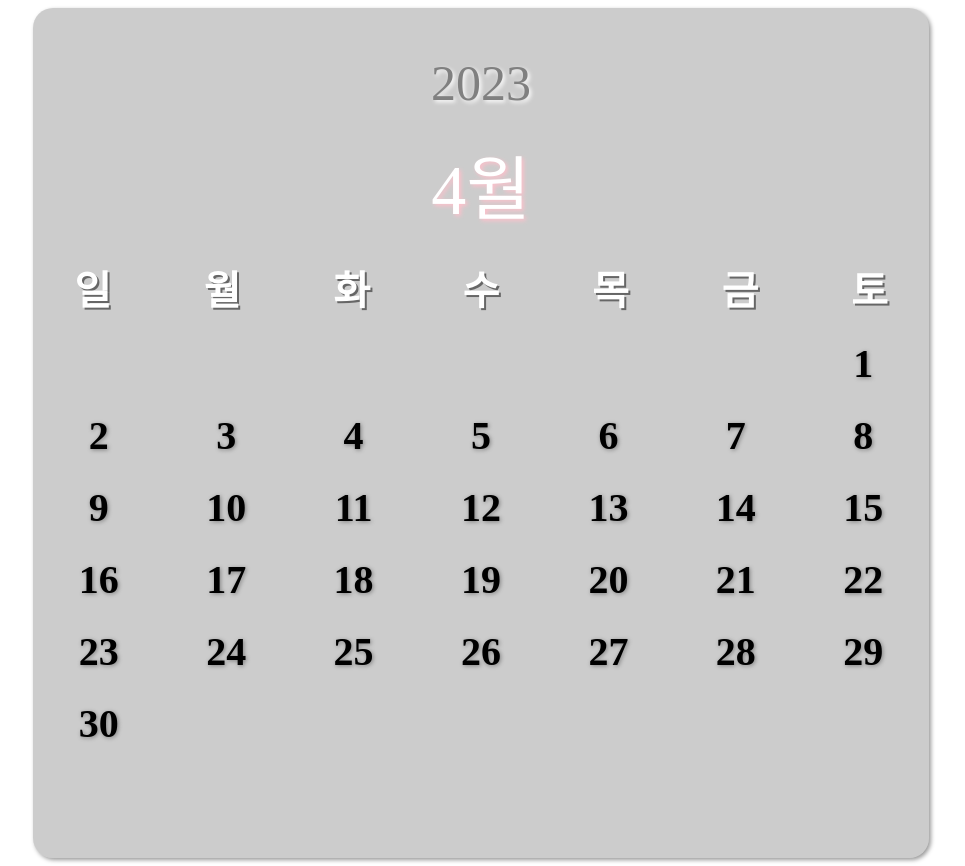
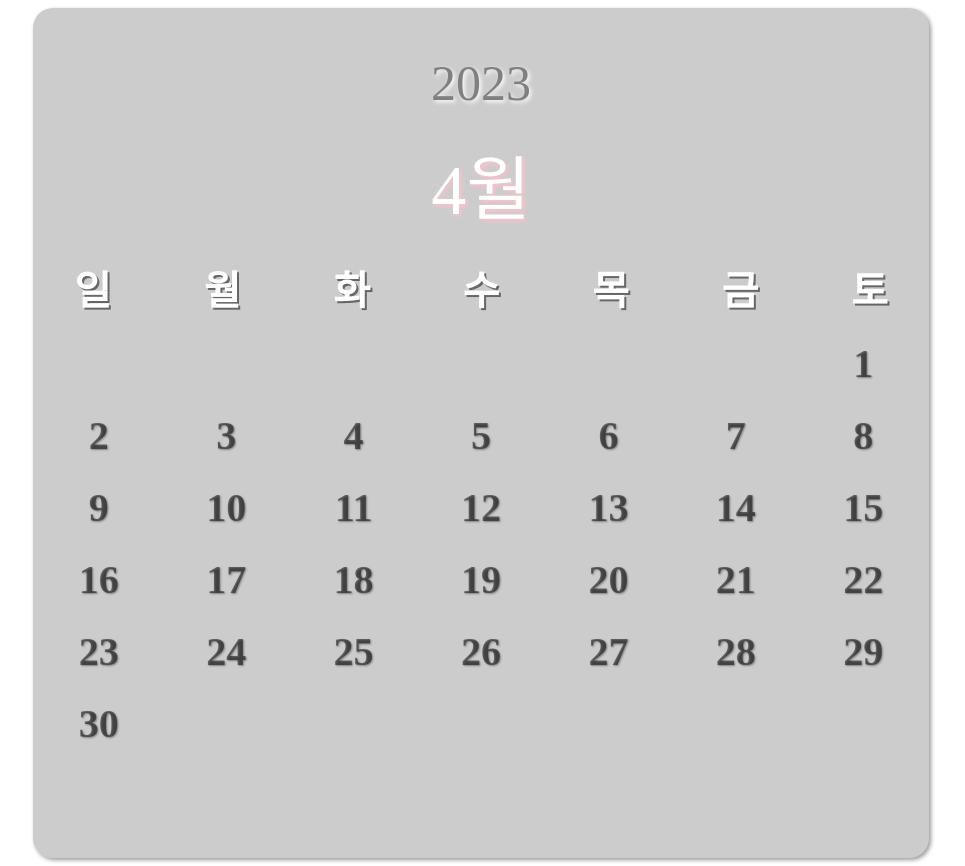
Before and after one commit to minsun0714/Diet_Diary_App, a React (Create React App) app: page / in a window 1280 px wide. Shown: the whole page, without its empty margins (159-1124 px from the left). Built offline with nearby package versions, Linux system fonts and the light colour scheme.

Commit message:
💄 날짜 색 rgba(0,0,0,0.5)로 변경

```diff
--- a/src/components/Dates.tsx
+++ b/src/components/Dates.tsx
@@ -9,8 +9,8 @@ const EachDate = styled.th`
   font-size: 40px;
   padding-top: 22px;
   width: 10vw;
-  text-shadow: 1px 1px 4px gray;
-
+  text-shadow: 1px 1px 2px gray;
+  color: rgba(0, 0, 0, 0.5);
   &:hover {
     color: pink;
     cursor: pointer;
@@ -21,7 +21,6 @@ function Dates() {
   const date = new Date();
   const year = date.getFullYear();
   const month = date.getMonth();
-
   // 이번 달 1일이 무슨 요일인지 구함
   const firstDayOfMonth = new Date(year, month, 1).getDay();
   // 이번 달이 며칠까지 있는지 구함
```
